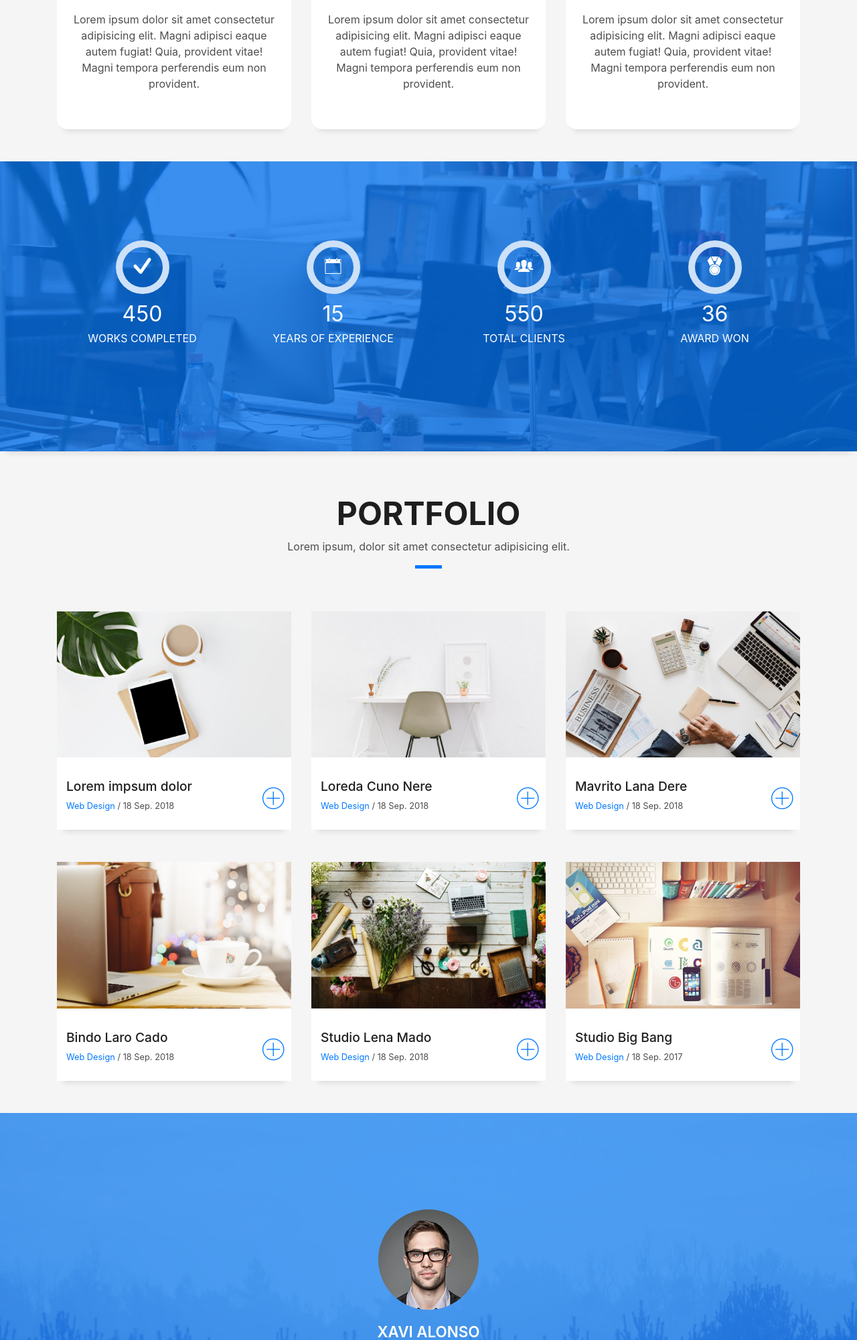
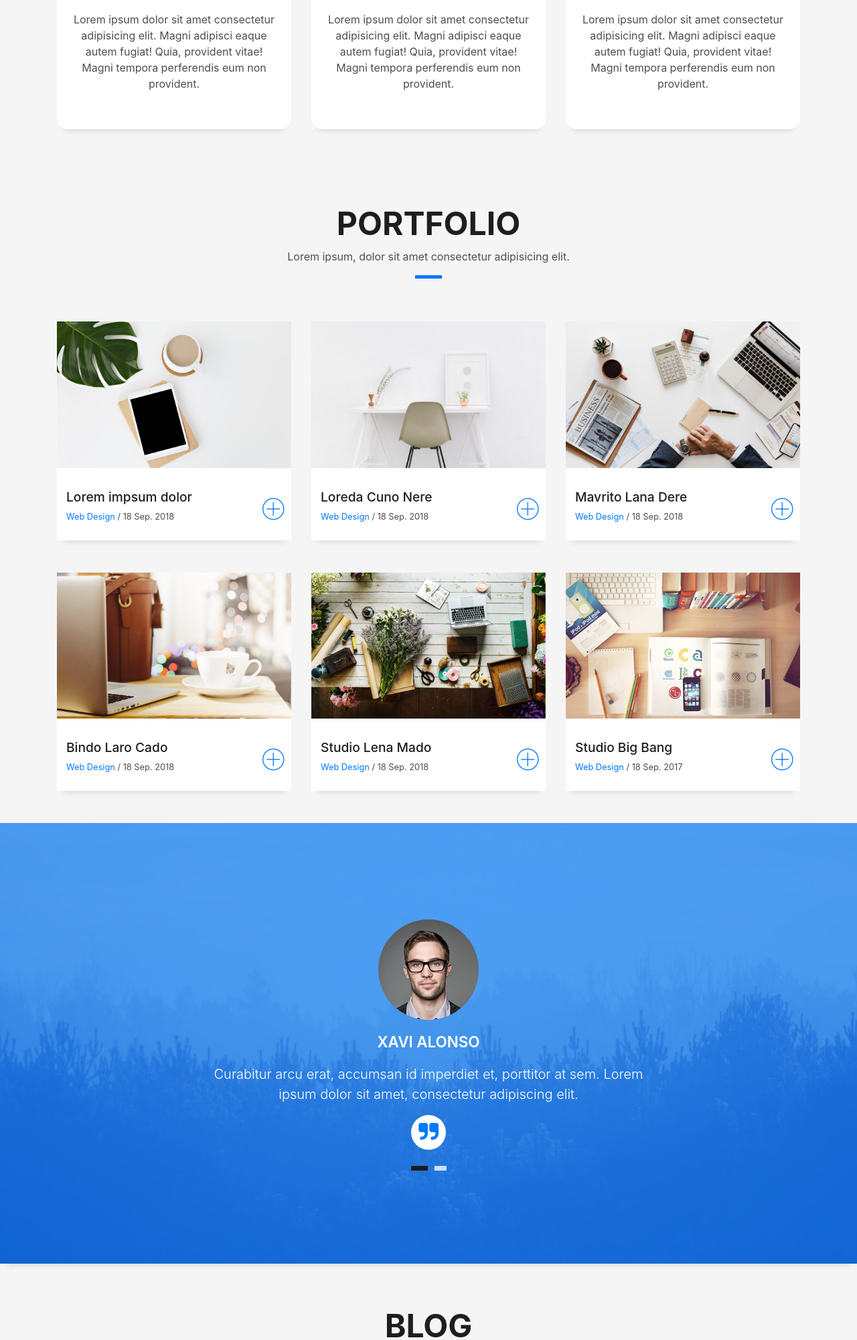
Before and after one commit to MrQobiljon/portfolio, a Django app: page / in a window 1280 px wide. Shown: the part 2353-4354 px from the top of the page at 67% size. Run offline with Django 4.2, Linux system fonts and the light colour scheme; some libraries are stand-ins or nearby versions; some web fonts are replaced.

Commit message:
tree commit

```diff
--- a/project/templates/base.html
+++ b/project/templates/base.html
@@ -211,57 +211,57 @@
   </section>
   <!--/ Section Services End /-->
 
-  <div class="section-counter paralax-mf bg-image" style="background-image: url(img/counters-bg.jpg)">
-    <div class="overlay-mf"></div>
-    <div class="container">
-      <div class="row">
-        <div class="col-sm-3 col-lg-3">
-          <div class="counter-box">
-            <div class="counter-ico">
-              <span class="ico-circle"><i class="ion-checkmark-round"></i></span>
-            </div>
-            <div class="counter-num">
-              <p class="counter">450</p>
-              <span class="counter-text">WORKS COMPLETED</span>
-            </div>
-          </div>
-        </div>
-        <div class="col-sm-3 col-lg-3">
-          <div class="counter-box pt-4 pt-md-0">
-            <div class="counter-ico">
-              <span class="ico-circle"><i class="ion-ios-calendar-outline"></i></span>
-            </div>
-            <div class="counter-num">
-              <p class="counter">15</p>
-              <span class="counter-text">YEARS OF EXPERIENCE</span>
-            </div>
-          </div>
-        </div>
-        <div class="col-sm-3 col-lg-3">
-          <div class="counter-box pt-4 pt-md-0">
-            <div class="counter-ico">
-              <span class="ico-circle"><i class="ion-ios-people"></i></span>
-            </div>
-            <div class="counter-num">
-              <p class="counter">550</p>
-              <span class="counter-text">TOTAL CLIENTS</span>
-            </div>
-          </div>
-        </div>
-        <div class="col-sm-3 col-lg-3">
-          <div class="counter-box pt-4 pt-md-0">
-            <div class="counter-ico">
-              <span class="ico-circle"><i class="ion-ribbon-a"></i></span>
-            </div>
-            <div class="counter-num">
-              <p class="counter">36</p>
-              <span class="counter-text">AWARD WON</span>
-            </div>
-          </div>
-        </div>
-      </div>
-    </div>
-  </div>
+<!--  <div class="section-counter paralax-mf bg-image" style="background-image: url(img/counters-bg.jpg)">-->
+<!--    <div class="overlay-mf"></div>-->
+<!--    <div class="container">-->
+<!--      <div class="row">-->
+<!--        <div class="col-sm-3 col-lg-3">-->
+<!--          <div class="counter-box">-->
+<!--            <div class="counter-ico">-->
+<!--              <span class="ico-circle"><i class="ion-checkmark-round"></i></span>-->
+<!--            </div>-->
+<!--            <div class="counter-num">-->
+<!--              <p class="counter">450</p>-->
+<!--              <span class="counter-text">WORKS COMPLETED</span>-->
+<!--            </div>-->
+<!--          </div>-->
+<!--        </div>-->
+<!--        <div class="col-sm-3 col-lg-3">-->
+<!--          <div class="counter-box pt-4 pt-md-0">-->
+<!--            <div class="counter-ico">-->
+<!--              <span class="ico-circle"><i class="ion-ios-calendar-outline"></i></span>-->
+<!--            </div>-->
+<!--            <div class="counter-num">-->
+<!--              <p class="counter">15</p>-->
+<!--              <span class="counter-text">YEARS OF EXPERIENCE</span>-->
+<!--            </div>-->
+<!--          </div>-->
+<!--        </div>-->
+<!--        <div class="col-sm-3 col-lg-3">-->
+<!--          <div class="counter-box pt-4 pt-md-0">-->
+<!--            <div class="counter-ico">-->
+<!--              <span class="ico-circle"><i class="ion-ios-people"></i></span>-->
+<!--            </div>-->
+<!--            <div class="counter-num">-->
+<!--              <p class="counter">550</p>-->
+<!--              <span class="counter-text">TOTAL CLIENTS</span>-->
+<!--            </div>-->
+<!--          </div>-->
+<!--        </div>-->
+<!--        <div class="col-sm-3 col-lg-3">-->
+<!--          <div class="counter-box pt-4 pt-md-0">-->
+<!--            <div class="counter-ico">-->
+<!--              <span class="ico-circle"><i class="ion-ribbon-a"></i></span>-->
+<!--            </div>-->
+<!--            <div class="counter-num">-->
+<!--              <p class="counter">36</p>-->
+<!--              <span class="counter-text">AWARD WON</span>-->
+<!--            </div>-->
+<!--          </div>-->
+<!--        </div>-->
+<!--      </div>-->
+<!--    </div>-->
+<!--  </div>-->
 
   <!--/ Section Portfolio Star /-->
   <section id="work" class="portfolio-mf sect-pt4 route">
```
Also changed, not shown: project/portfolio/models.py (+70 -0 lines).
